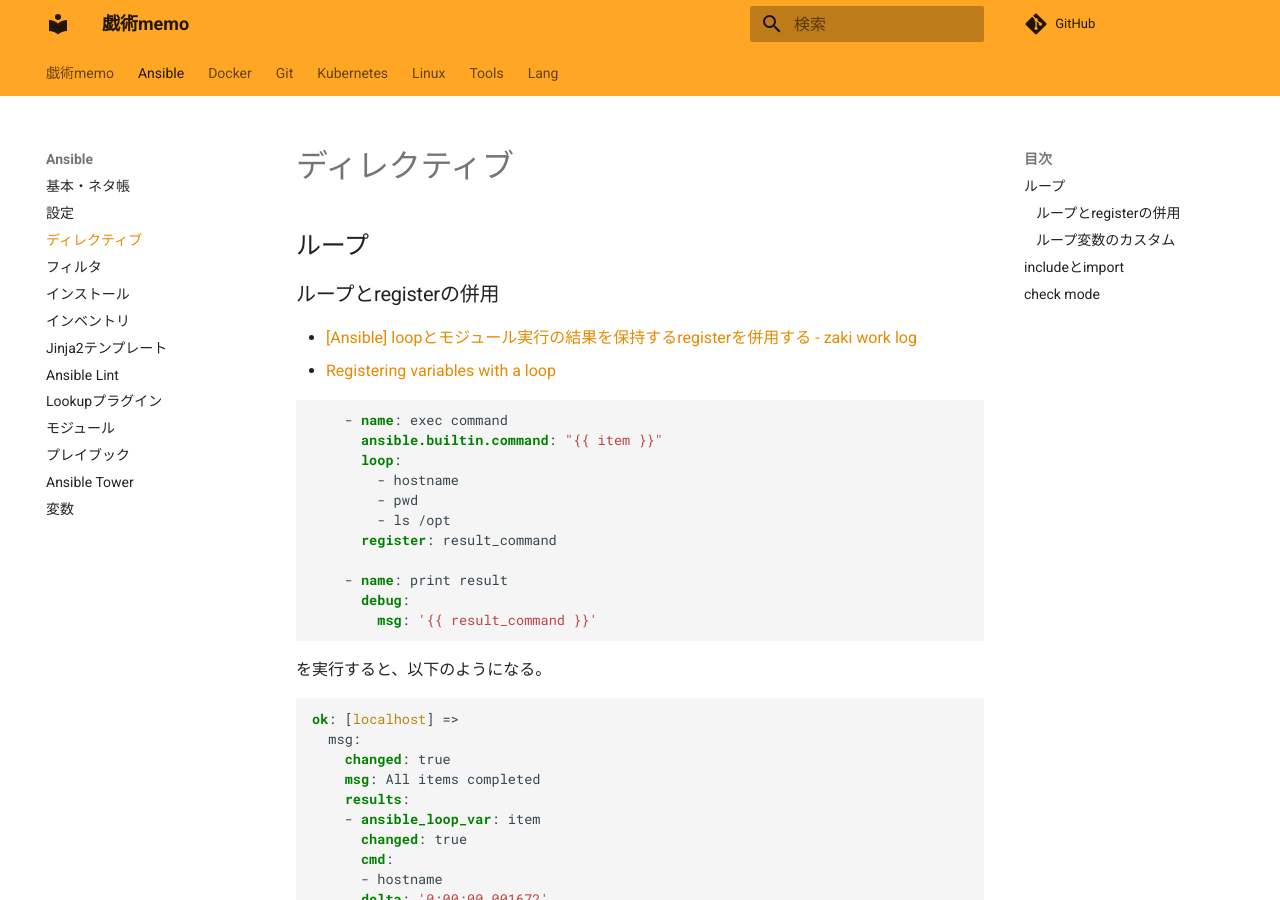
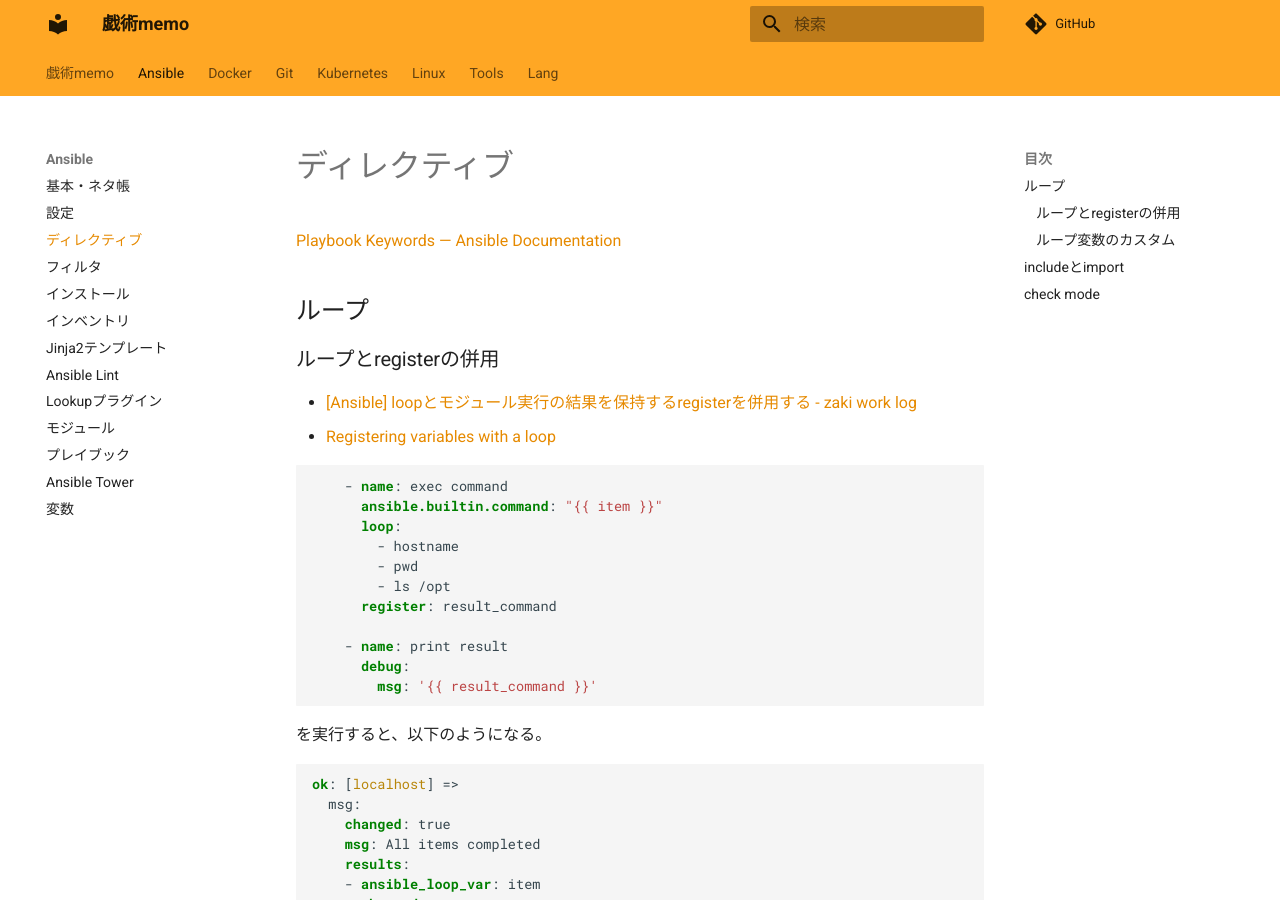
Before and after one commit to zaki-lknr/docs, an MkDocs documentation site: the page built from docs/Ansible/directives.md, in a window 1280 px wide and 900 px high. Built offline with MkDocs 1.6.1 and Material for MkDocs 9.7.7, drawn with Linux system fonts in a browser that asks for light colours; comment, search, counter and statistics services are not loaded.

Commit message:
add: ansible/directives: playbook keywordのリンク追加

```diff
--- a/docs/Ansible/directives.md
+++ b/docs/Ansible/directives.md
@@ -1,4 +1,6 @@
 # ディレクティブ
+
+[Playbook Keywords — Ansible Documentation](https://docs.ansible.com/ansible/latest/reference_appendices/playbooks_keywords.html)
 
 ## ループ
 
```
